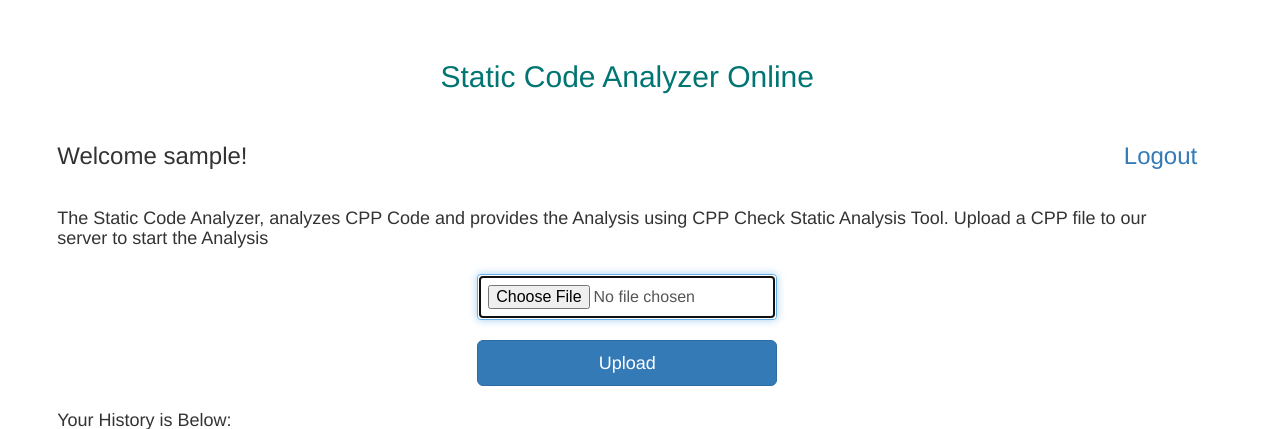
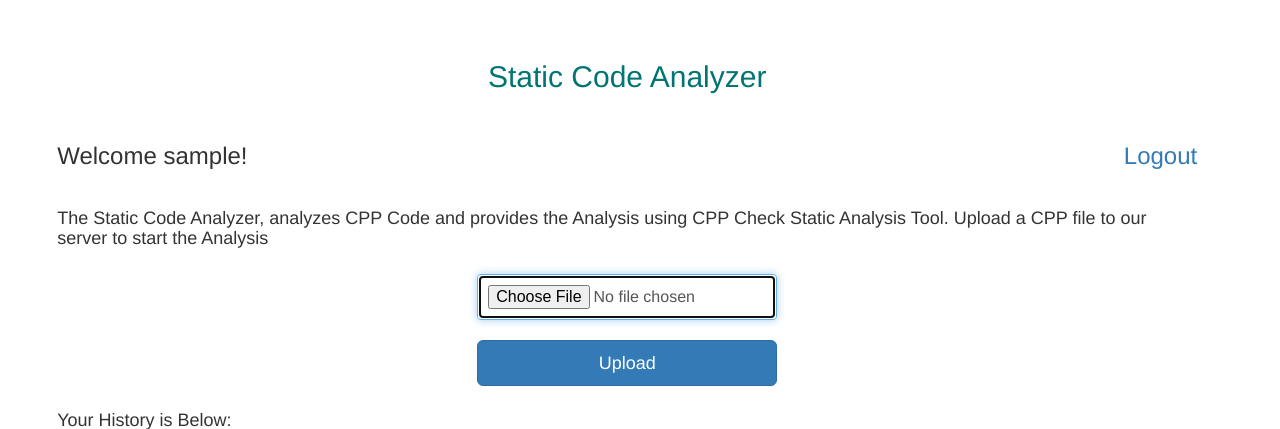
Before and after one commit to seshanth94/Static-Code-Analyzer, a PHP site: page /home.php in a window 1280 px wide. Shown: the top 429 px of the page. Run offline with PHP 8.4, Linux system fonts and the light colour scheme; the visitor is signed in with stand-in values (Sample User, id 1); data that the repository does not hold is empty.

Commit message:
Web Interface, PHP & MySQL code

```diff
--- a/home.php
+++ b/home.php
@@ -12,7 +12,7 @@ $userid = $_SESSION['userid'];
 </head>
 <body>
 
- <h2>Static Code Analyzer Online</h2>
+ <h2>Static Code Analyzer</h2>
  <br/>
   <div class="container">
   <h3>Welcome <?php echo $_SESSION['username'];?>! <a href="logout.php" tite="Logout" style="float:right">Logout</a></h3>
```
